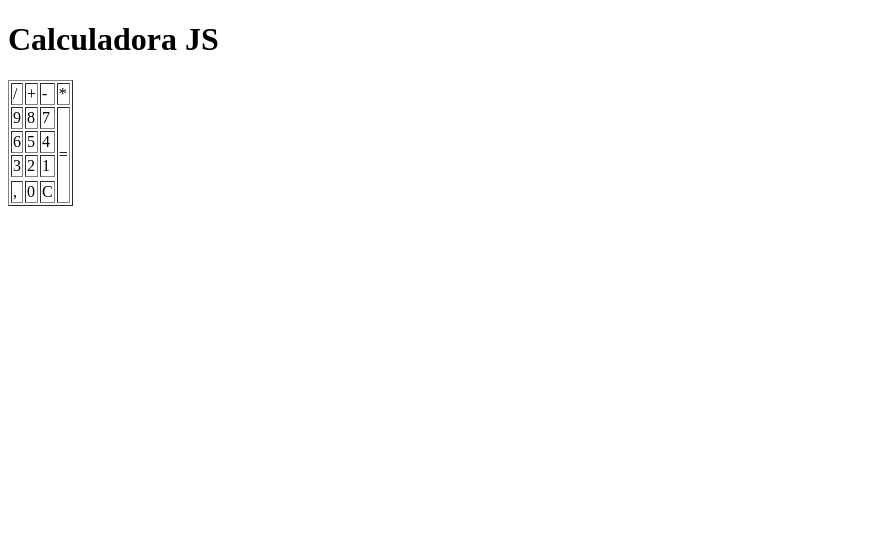
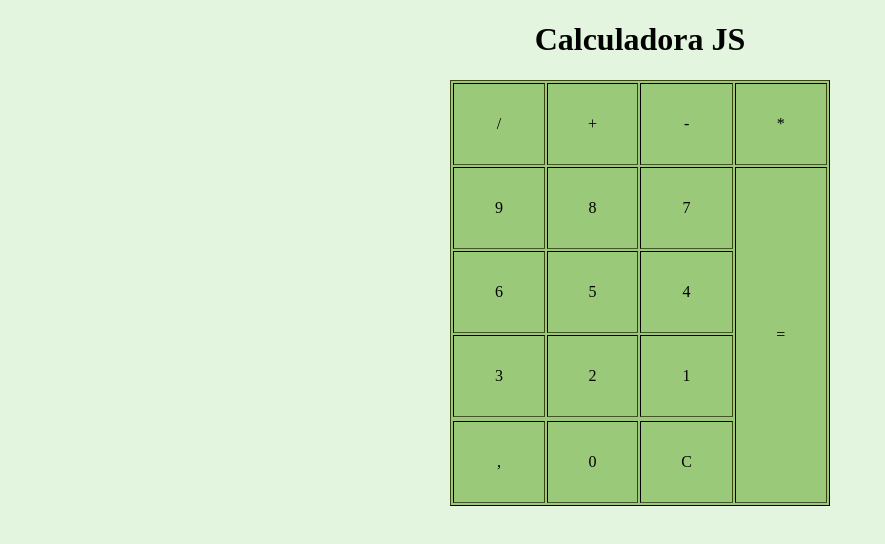
Before and after one commit to beatrizsiq/calculadora-JS, a plain HTML site: page index.html in a window 1280 px wide. Shown: the whole page, without its empty margins (0-885 px from the left). Drawn offline with Linux system fonts and the light colour scheme.

Commit message:
feat: :fire:

```diff
--- a/index.html
+++ b/index.html
@@ -5,6 +5,8 @@
     <meta charset="UTF-8">
     <meta http-equiv="X-UA-Compatible" content="IE=edge">
     <meta name="viewport" content="width=device-width, initial-scale=1.0">
+    <link rel="stylesheet" type="text/css" href="style/calc_style.css" media="screen">
+    <link rel="shortcut icon" href="img/favicon.ico" type="image/x-icon">
     <title>Calculadora JS</title>
 </head>
 
--- a/style/calc_style.css
+++ b/style/calc_style.css
@@ -0,0 +1,32 @@
+h1{
+    font-family: Veteran Typewriter;
+}
+
+body{
+    justify-content: center;
+    text-align: center;
+    background-color: rgb(227, 245, 222);
+}
+
+table{
+    display: inline-flex;
+    justify-content: center;
+    width: 30%;
+    background-color: rgb(154, 202, 121);
+    border-color: rgb(59, 68, 18);
+}
+
+td{
+    width: 100px;
+    height: 50px;
+}
+
+th, td {
+    padding: 15px;
+    border-bottom: 1px solid rgb(71, 83, 42);
+    text-align: center;
+}
+
+/* tr:hover{
+    background-color: rgb(124, 143, 71);
+} */
```
Also changed, not shown: img/favicon.ico (added).
